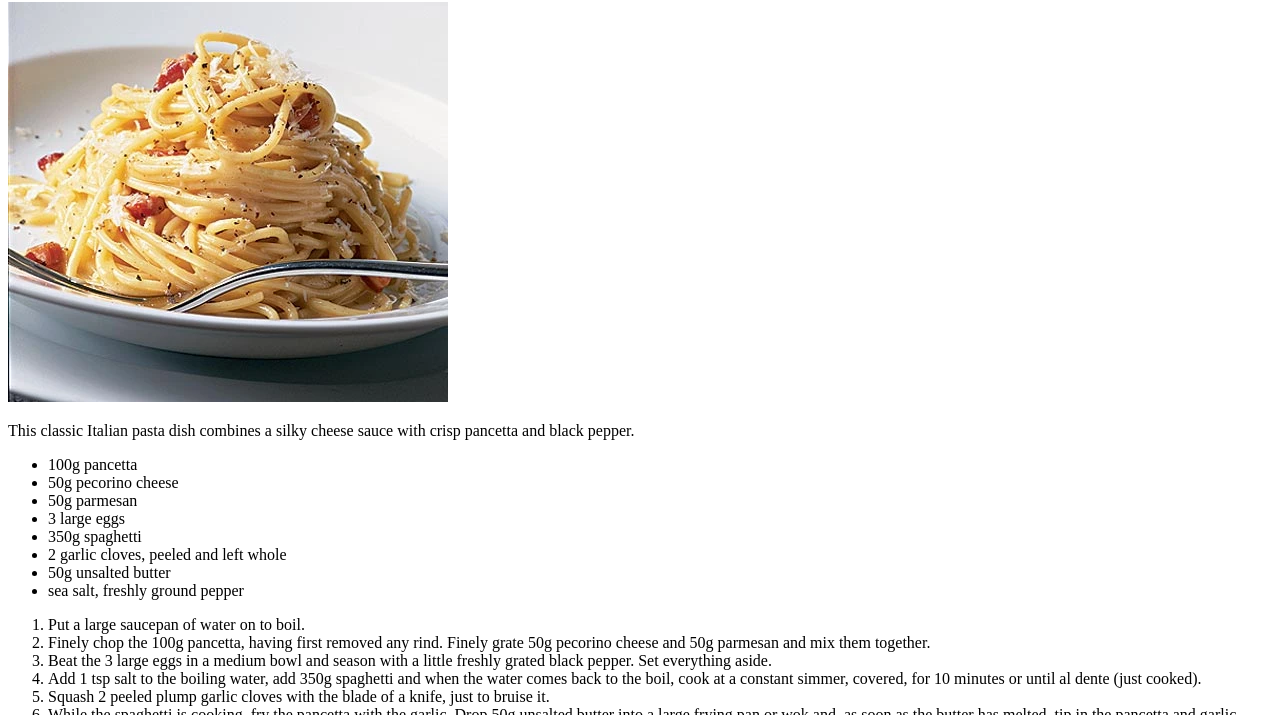
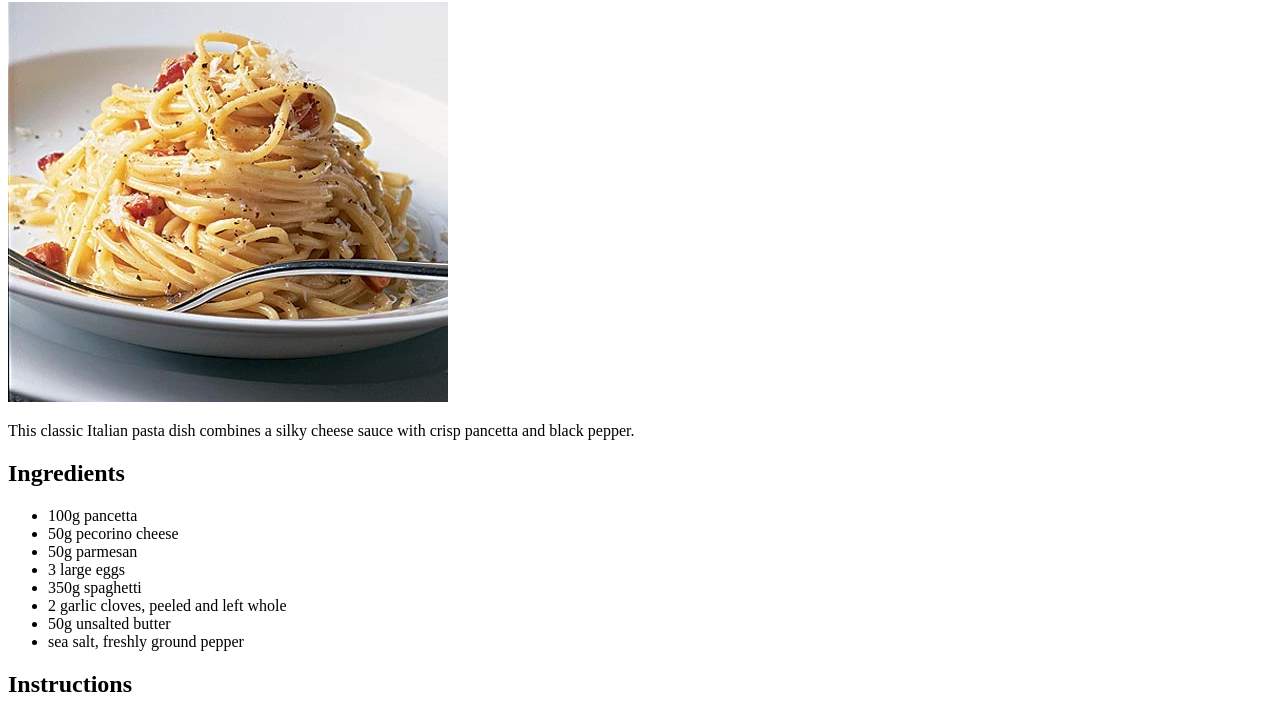
Before and after one commit to Shmango/odin-recipes, a plain HTML site: page recipes/carbonara.html in a window 1280 px wide. Shown: the part 78-793 px from the top of the page. Drawn offline with Linux system fonts and the light colour scheme.

Commit message:
Added ingredients and instructions subtitles for recipes

```diff
--- a/recipes/carbonara.html
+++ b/recipes/carbonara.html
@@ -9,6 +9,7 @@
         <h1>Carbonara</h1>
         <img src="../images/carbonara.png">
         <p>This classic Italian pasta dish combines a silky cheese sauce with crisp pancetta and black pepper.</p>
+        <h2>Ingredients</h2>
         <ul>
             <li>100g pancetta</li>
             <li>50g pecorino cheese</li>
@@ -19,6 +20,7 @@
             <li>50g unsalted butter</li>
             <li>sea salt, freshly ground pepper</li>
         </ul>
+        <h2>Instructions</h2>
         <ol>
             <li>Put a large saucepan of water on to boil.</li>
             <li>Finely chop the 100g pancetta, having first removed any rind. Finely grate 50g pecorino cheese and 50g parmesan and mix
```
Also changed, not shown: recipes/fried_rice.html (+2 -0 lines), recipes/miso_soup.html (+2 -0 lines).
